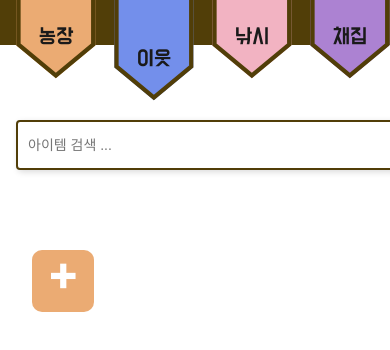
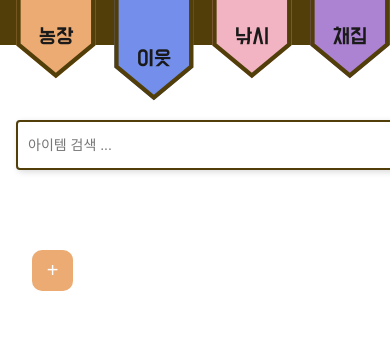
Before and after one commit to smansebin/stardew_archive, a React (Vite) app in the folder stardew_archive/: page /npc in a window 390 px wide. Shown: the top 350 px of the page. Built offline with nearby package versions, Linux system fonts and the light colour scheme.

Commit message:
design: PageCommon에 적용되는 화면 크기 배율 카드 목록 크기 수정

```diff
--- a/stardew_archive/src/pages/PageCommon.css
+++ b/stardew_archive/src/pages/PageCommon.css
@@ -4,7 +4,7 @@
 
 .page__grid {
   display: grid;
-  grid-template-columns: repeat(6, 1fr);
+  grid-template-columns: repeat(6, minmax(0, 1fr));
   gap: 16px;
 }
 
@@ -12,20 +12,23 @@
   display: flex;
   flex-direction: column;
   align-items: center;
-  gap: 8px;
+  gap: 6%;
   background: #e8e4da;
   border-radius: 10px;
-  padding: 20px 12px;
+  padding: 12% 8%;
   font-family: 'bmdohyeon', sans-serif;
-  font-size: 14px;
+  font-size: clamp(9px, 1.1vw, 14px);
   color: #2c1d0e;
   aspect-ratio: 1 / 1;
   justify-content: center;
+  overflow: hidden;
+  box-sizing: border-box;
 }
 
 .item-card img {
-  width: 80px;
-  height: 80px;
+  width: 65%;
+  height: auto;
+  aspect-ratio: 1 / 1;
   object-fit: contain;
 }
 
@@ -36,12 +39,12 @@
   background: #EBAB73;
   border: none;
   border-radius: 10px;
-  font-size: 50px;
+  font-size: clamp(20px, 4vw, 50px);
   color: #fff;
   cursor: pointer;
   aspect-ratio: 1 / 1;
   transition: background 0.15s, transform 0.15s;
-  font-family: 'bmdohyeon', sans-serif;
+  box-sizing: border-box;
 }
 
 .add-card:hover {
```
